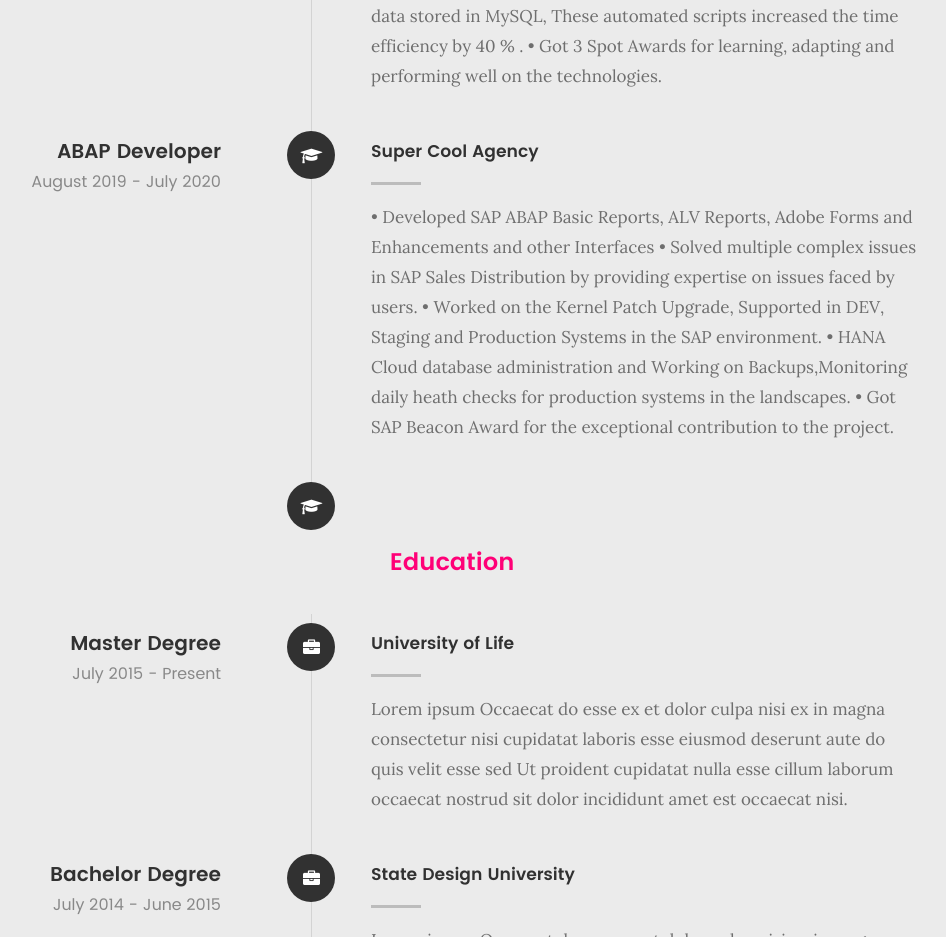
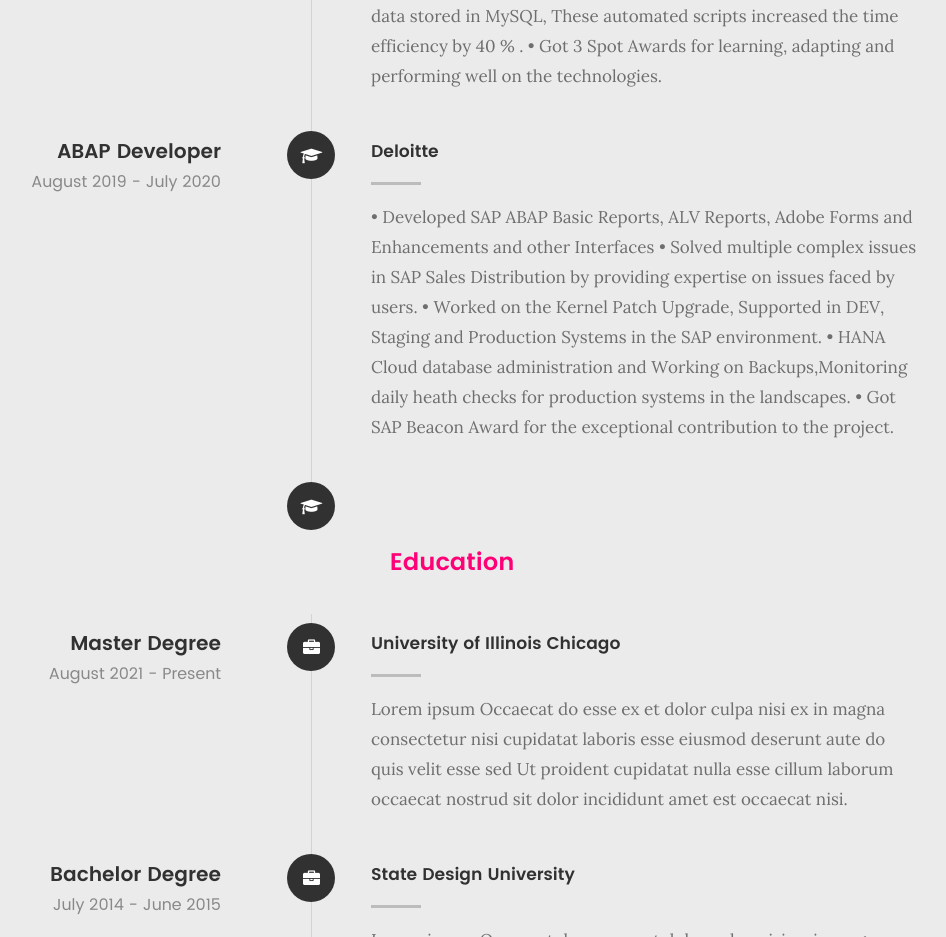
Before and after one commit to Adeemshaik/Adeemshaik.github.io, a plain HTML site: page index.html in a window 1280 px wide. Shown: the part 2760-3697 px from the top of the page, without its empty margins (188-1134 px from the left). Drawn offline with Linux system fonts and the light colour scheme; files whose address does not match are found by name.

Commit message:
Update index.html

```diff
--- a/index.html
+++ b/index.html
@@ -256,7 +256,7 @@
 	   				</div>
 
 	   				<div class="timeline-content">
-	   					<h4>Super Cool Agency</h4>
+	   					<h4>Deloitte</h4>
 	   					<p>• Developed SAP ABAP Basic Reports, ALV Reports, Adobe Forms and Enhancements and other Interfaces
 							• Solved multiple complex issues in SAP Sales Distribution by providing expertise on issues faced by users.
 							• Worked on the Kernel Patch Upgrade, Supported in DEV, Staging and Production Systems in the SAP environment.
@@ -301,11 +301,11 @@
 
 	   				<div class="timeline-header">
 	   					<h3>Master Degree</h3>
-	   					<p>July 2015 - Present</p>
+	   					<p>August 2021 - Present</p>
 	   				</div>
 
 	   				<div class="timeline-content">
-	   					<h4>University of Life</h4>
+	   					<h4>University of Illinois Chicago</h4>
 	   					<p>Lorem ipsum Occaecat do esse ex et dolor culpa nisi ex in magna consectetur nisi cupidatat laboris esse eiusmod deserunt aute do quis velit esse sed Ut proident cupidatat nulla esse cillum laborum occaecat nostrud sit dolor incididunt amet est occaecat nisi.</p>
 	   				</div>
 
```
